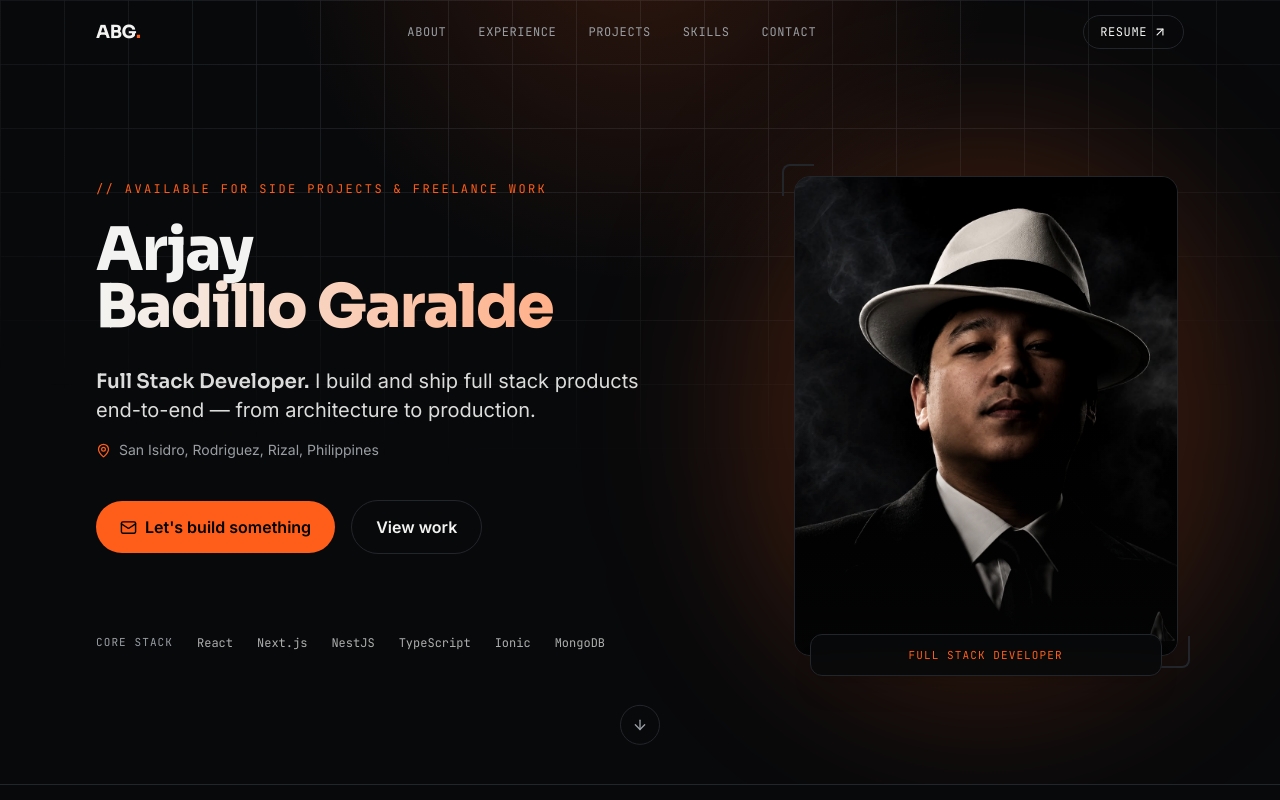
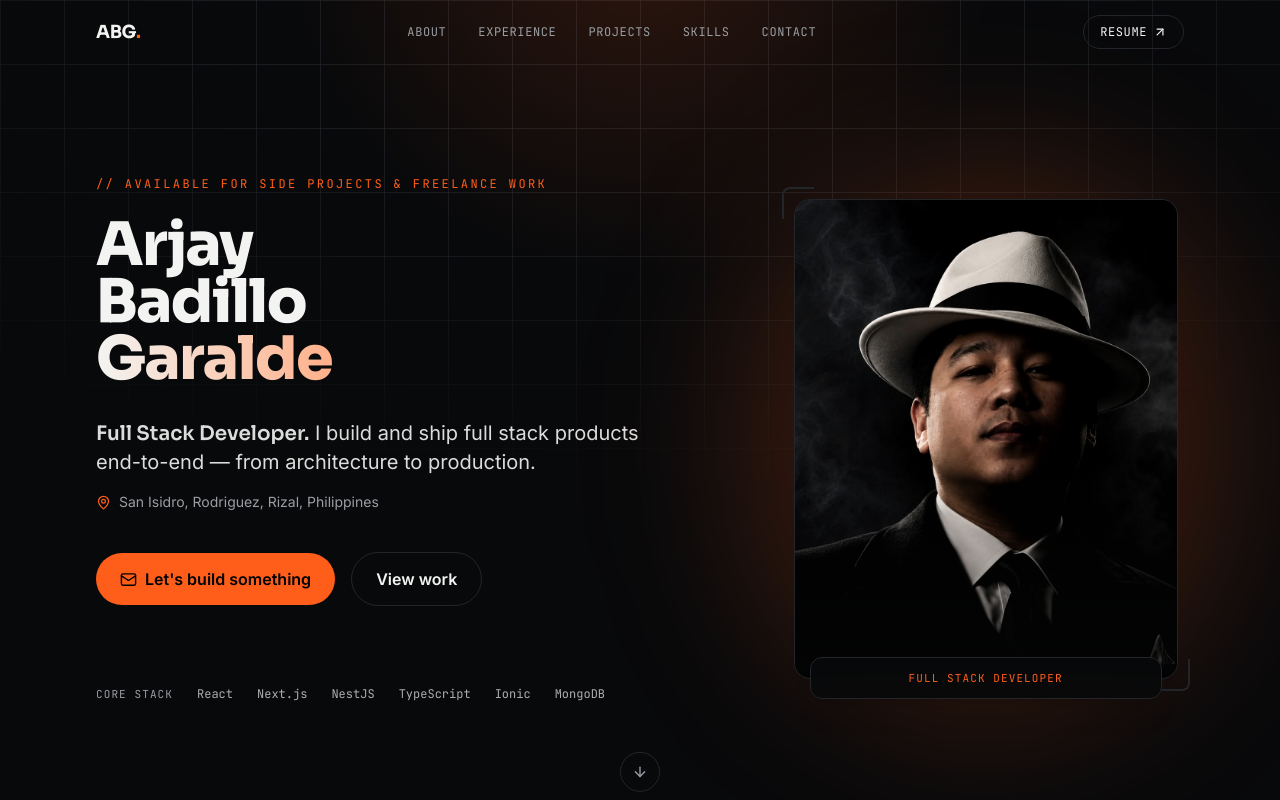
Before and after one commit to Rj45-143/arjay-portfolio, a Next.js app: page / in a window 1280 px wide. Shown: the top 800 px of the page. Built offline with nearby package versions, Linux system fonts and the light colour scheme.

Commit message:
Stack hero name across three lines: Arjay / Badillo / Garalde
Splits profile.middleName / lastName out of the combined field so the
hero renders each name part on its own line, with the surname kept as
the accent-gradient highlight.

```diff
--- a/src/components/Hero.tsx
+++ b/src/components/Hero.tsx
@@ -32,7 +32,9 @@ export default function Hero() {
           >
             {profile.firstName}
             <br />
-            <span className="text-gradient">{profile.restOfName}</span>
+            {profile.middleName}
+            <br />
+            <span className="text-gradient">{profile.lastName}</span>
           </motion.h1>
 
           <motion.div
--- a/src/lib/data.ts
+++ b/src/lib/data.ts
@@ -3,9 +3,10 @@
 
 export const profile = {
   name: "Arjay Badillo Garalde",
+  // Three stacked lines for the hero's name treatment.
   firstName: "Arjay",
-  // Second line of the hero's stacked name treatment.
-  restOfName: "Badillo Garalde",
+  middleName: "Badillo",
+  lastName: "Garalde",
   initials: "ABG",
   title: "Full Stack Developer",
   tagline:
```
